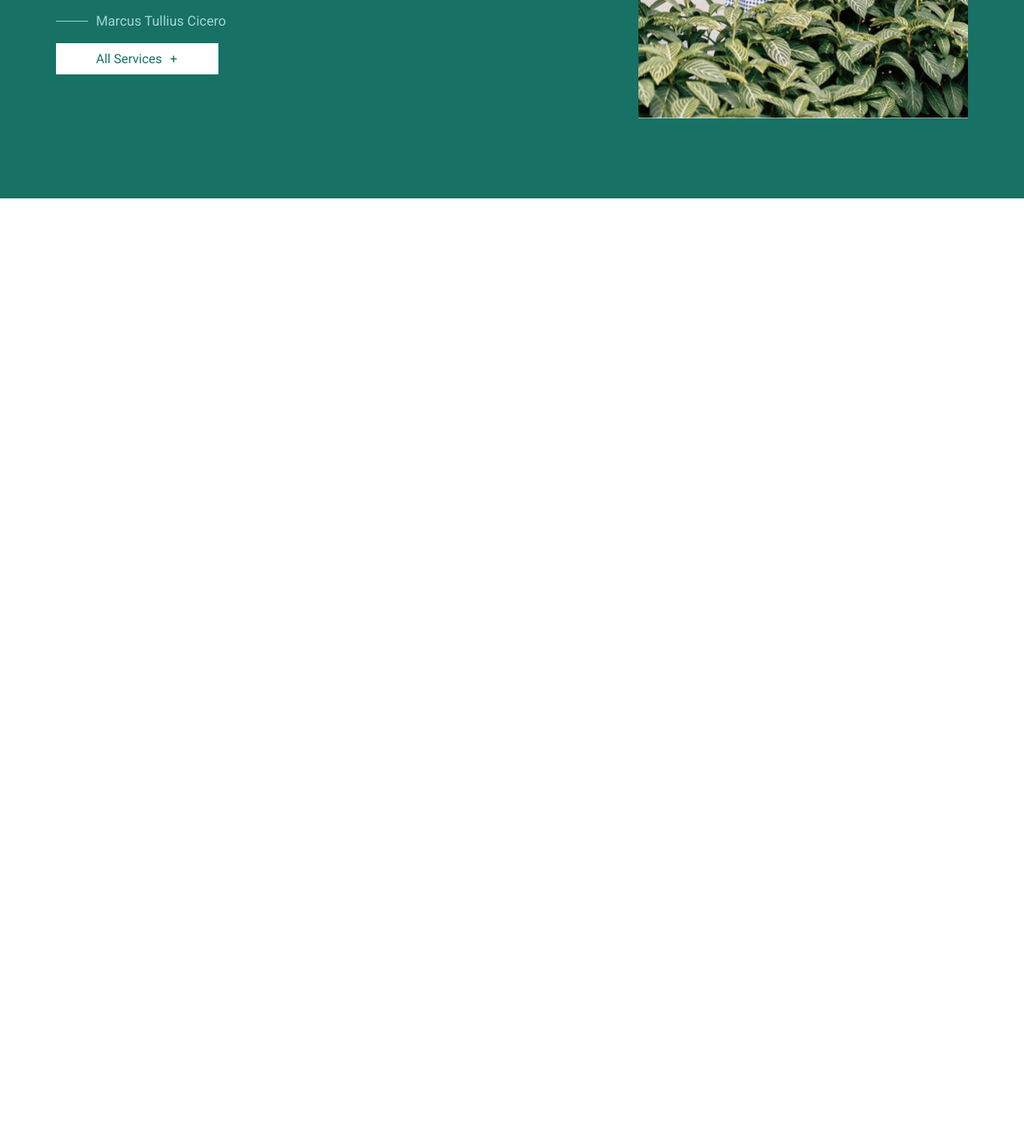
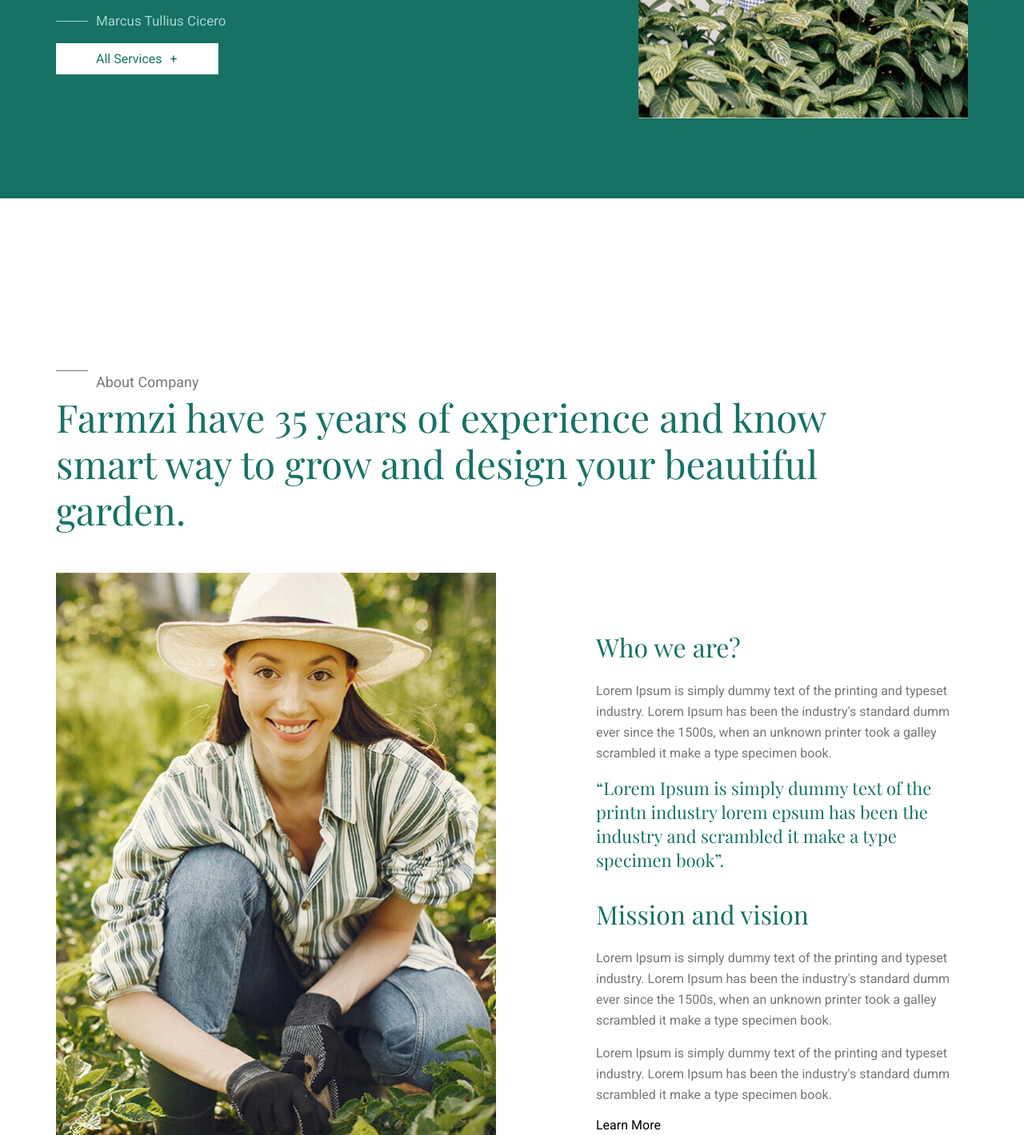
Before and after one commit to NikolaichukViktoriia/Farmzi, a plain HTML site: page index.html in a window 1280 px wide. Shown: the part 645-2064 px from the top of the page at 80% size. Before the commit the page ends 893 px from the top, so only its background shows below. Drawn offline with nearby package versions, Linux system fonts and the light colour scheme.

Commit message:
added about section

```diff
--- a/index.html
+++ b/index.html
@@ -58,5 +58,47 @@
         </div>
       </div>
     </section>
+    <section class="about">
+      <div class="container">
+        <span class="about__subtitle">About Company</span>
+        <h2 class="title title--about">
+          Farmzi have 35 years of experience and know smart way to grow and
+          design your beautiful garden.
+        </h2>
+        <div class="about__inner">
+          <div class="about__img">
+            <img class="about__image" src="./img/woman.jpg" alt="woman" />
+          </div>
+          <div class="about__text">
+            <h3 class="about__title">Who we are?</h3>
+            <p class="about__item">
+              Lorem Ipsum is simply dummy text of the printing and typeset
+              industry. Lorem Ipsum has been the industry's standard dumm ever
+              since the 1500s, when an unknown printer took a galley scrambled
+              it make a type specimen book.
+            </p>
+            <p class="about__item about__item--color">
+              “Lorem Ipsum is simply dummy text of the printn industry lorem
+              epsum has been the industry and scrambled it make a type specimen
+              book”.
+            </p>
+
+            <h3 class="about__title">Mission and vision</h3>
+            <p class="about__item">
+              Lorem Ipsum is simply dummy text of the printing and typeset
+              industry. Lorem Ipsum has been the industry's standard dumm ever
+              since the 1500s, when an unknown printer took a galley scrambled
+              it make a type specimen book.
+            </p>
+            <p class="about__item">
+              Lorem Ipsum is simply dummy text of the printing and typeset
+              industry. Lorem Ipsum has been the industry's standard dumm
+              scrambled it make a type specimen book.
+            </p>
+            <a class="about__link" href="#">Learn More</a>
+          </div>
+        </div>
+      </div>
+    </section>
   </body>
 </html>
--- a/style.css
+++ b/style.css
@@ -3,6 +3,7 @@
   padding: 0;
   box-sizing: border-box;
 }
+
 *::before,
 *::after {
   box-sizing: border-box;
@@ -13,6 +14,7 @@ ul,
 menu {
   list-style: none;
 }
+
 a {
   text-decoration: none;
   color: inherit;
@@ -30,12 +32,20 @@ body {
   margin: 0 auto;
   padding: 0 15px;
 }
-
+.title {
+  font-family: 'Playfair Display';
+  font-style: normal;
+  font-weight: 400;
+  font-size: 48px;
+  line-height: 58px;
+  color: #177165;
+}
 .nav {
   background-color: #177165;
   padding: 25px 10px;
   color: #a4d6cf;
 }
+
 .nav__container {
   display: flex;
   justify-content: space-between;
@@ -44,32 +54,40 @@ body {
   margin: 0 auto;
   padding: 0 15px;
 }
+
 .nav__menu {
   display: flex;
 }
+
 .nav__item {
   margin-right: 40px;
   text-transform: lowercase;
 }
+
 .nav__item:last-child {
   margin-right: 0;
 }
+
 .nav__item::first-letter {
   text-transform: uppercase;
 }
+
 .nav__link {
   font-size: 16px;
   line-height: 26px;
 }
+
 .nav__link:hover {
   color: #fff;
 }
+
 .nav__phone {
   display: flex;
   flex-direction: column;
   padding-left: 65px;
   position: relative;
 }
+
 .nav__phone::before {
   content: "";
   position: absolute;
@@ -79,10 +97,12 @@ body {
   top: 8px;
   background-image: url("./img/icons/call.png");
 }
+
 .nav__phone-title {
   font-size: 17px;
   list-style: 29px;
 }
+
 .nav__phone-link {
   font-size: 17px;
   line-height: 29px;
@@ -95,14 +115,17 @@ body {
   padding: 100px 0;
   color: #fff;
 }
+
 .hero__inner {
   display: flex;
   justify-content: space-between;
 }
+
 .hero__text {
   max-width: 550px;
   width: 100%;
 }
+
 .hero__description {
   font-size: 17px;
   line-height: 29px;
@@ -112,9 +135,11 @@ body {
   margin-bottom: 20px;
   display: block;
 }
+
 .her0__description:nth-child(2) {
   margin-bottom: 60px;
 }
+
 .hero__description::after {
   content: "";
   position: absolute;
@@ -124,6 +149,7 @@ body {
   top: 14px;
   background-color: #a4d6cf;
 }
+
 .hero__title {
   font-family: "Playfair Display";
   font-size: 60px;
@@ -132,6 +158,7 @@ body {
   width: 100%;
   margin-bottom: 15px;
 }
+
 .hero__services {
   padding: 10px 70px 10px 50px;
   background-color: #fff;
@@ -140,6 +167,7 @@ body {
   color: #177165;
   position: relative;
 }
+
 .hero__services::before {
   content: "+";
   position: absolute;
@@ -149,8 +177,73 @@ body {
   height: 15px;
   width: 15px;
 }
+
 .hero__img {
   width: 412px;
   height: 590px;
   object-fit: cover;
 }
+
+/* About */
+.about {
+  padding: 215px 0 100px;
+}
+
+.about__subtitle {
+  font-size: 18px;
+  line-height: 29px;
+  padding-left: 50px;
+  color: #777777;
+  position: relative;
+}
+
+.about__subtitle::after {
+  content: "";
+  position: absolute;
+  width: 40px;
+  height: 1px;
+  left: 0;
+  top: 12x;
+  background-color: #777777;
+}
+.title--about {
+  max-width: 995px;
+  width: 100%;
+  margin-bottom: 50px;
+}
+.about__inner {
+  display: flex;
+  justify-content: space-between;
+}
+.about__image {
+ max-width: 870px;
+ width: 550px;
+object-fit: cover;
+}
+.about__text {
+max-width: 465px;
+width: 100%;
+padding-top: 75px;
+}
+.about__title {
+  font-family: 'Playfair Display';
+font-style: normal;
+font-weight: 400;
+font-size: 32px;
+line-height: 35px;
+color: #177165;
+margin-bottom: 25px;
+}
+.about__item {
+  font-size: 16px;
+  line-height: 26px;
+  color: #777777;
+  margin-bottom: 15px;
+}
+.about__item--color {
+  font-family: 'Playfair Display';
+  font-size: 22px;
+  line-height: 30px;
+  color: #177165;
+  margin-bottom: 35px;
+}
```
Also changed, not shown: img/woman.jpg (added).
